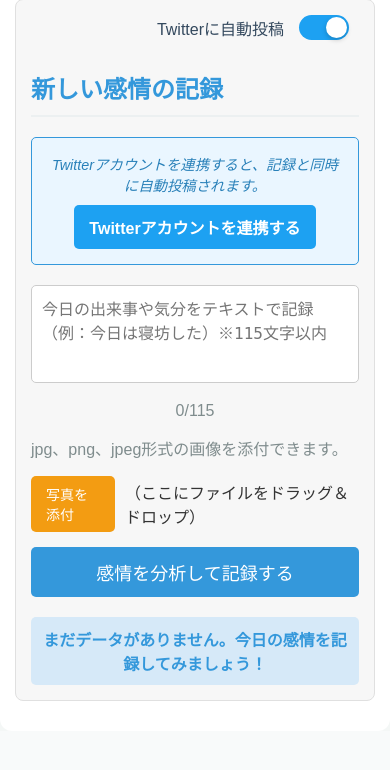
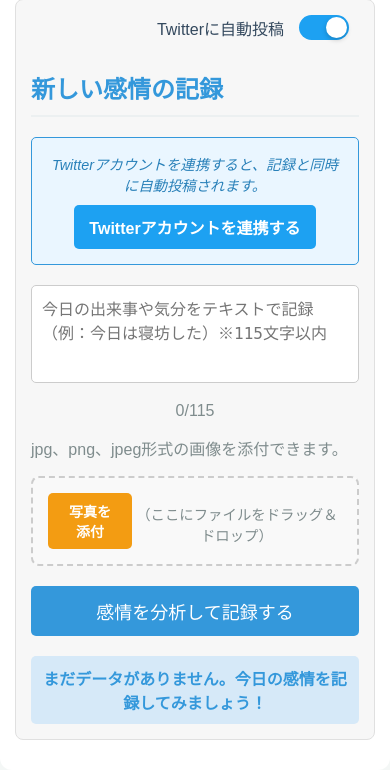
Before and after one commit to harut-11/Emotional, a Flask app: page / in a window 390 px wide. Shown: the part 614-1384 px from the top of the page. Before the commit the page ends 1315 px from the top, so only its background shows below. Run offline with Flask 3, Linux system fonts and the light colour scheme; data that the repository does not hold is empty.

Commit message:
スタイル
Updated styles for various components including body, container, and form elements. Added responsive design adjustments and improved file input styles.

```diff
--- a/static/style.css
+++ b/static/style.css
@@ -1,4 +1,3 @@
-/* style.css */
 body {
     font-family: 'Arial', sans-serif;
     background-color: #f4f7f6;
@@ -25,7 +24,7 @@
     margin-bottom: 5px;
 }
 
-
+/* 予測結果に置き換えるため、このpタグのデフォルトスタイルは影響しないよう調整 */
 p {
     text-align: center;
     color: #7f8c8d;
@@ -129,6 +128,29 @@
     display: flex;
     align-items: center;
     margin-bottom: 15px;
+    border: 2px dashed #ccc; /* 点線ボーダー */
+    padding: 10px;
+    border-radius: 8px;
+    position: relative;
+    background-color: #f9f9f9;
+    transition: background-color 0.2s, border-color 0.2s;
+}
+
+
+.file-input-group.drag-over {
+    background-color: #eaf6ff;
+    border-color: #001aff; /*ドロップ可能の範囲の色*/
+}
+
+/* ドロップゾーン */
+.drop-zone-hint {
+    font-size: 0.8em;
+    color: #7f8c8d;
+    position: absolute;
+    left: 50%;
+    transform: translateX(-50%);
+    bottom: -15px;
+    pointer-events: none;
 }
 
 .file-input-group label {
@@ -148,6 +170,56 @@
 
 .file-input-group input[type="file"] {
     display: none;
+}
+
+/* --- ファイル入力・プレビュー関連のスタイル --- */
+.image-preview-container {
+    margin: 10px 0; /* プレビューと他の要素の間にスペースを空ける */
+    text-align: center; /* 画像を中央に寄せる */
+    max-height: 200px; /* プレビュー画像の最大高さを制限 */
+    overflow: hidden; /* 高さを超える部分は非表示 */
+}
+
+.image-preview {
+    max-width: 100%; /* 親要素の幅を超えないようにする */
+    max-height: 100px; /* プレビュー画像の最大高さを制限 */
+    border-radius: 8px; /* 角を丸くする */
+    box-shadow: 0 2px 5px rgba(0, 0, 0, 0.1); /* 影を付けて見やすくする */
+    object-fit: contain; /* アスペクト比を維持しつつコンテナに収める */
+}
+
+/* ドロップゾーンのための新しいスタイル */
+.file-input-group {
+    position: relative;
+    padding: 15px; /* ドロップエリアのサイズを確保 */
+    border: 2px dashed #ccc; /* 破線でドロップエリアを表現 */
+    border-radius: 8px;
+    text-align: center;
+    transition: all 0.2s ease-in-out;
+    margin-bottom: 20px;
+    cursor: pointer; /* クリック可能であることを示唆 */
+}
+
+/* 通常のラベルのスタイルを調整 */
+.file-input-group label {
+    display: block;
+    margin: 0;
+    font-weight: bold;
+    color: #ffffff; /* メインカラーを使用 */
+}
+
+/* ドロップゾーンにファイルがドラッグされてきたときのハイライト */
+.file-input-group.dragover {
+    background-color: #bdddff; /* 薄いグリーン系の背景色 */
+    border-color: #0011ff; /* 濃いグリーン系の破線 */
+}
+
+/* ドロップを促すメッセージのスタイル */
+.drop-message {
+    display: block;
+    font-size: 0.9em;
+    color: #7f8c8d;
+    margin-top: 5px;
 }
 
 /* メッセージエリア */
```
